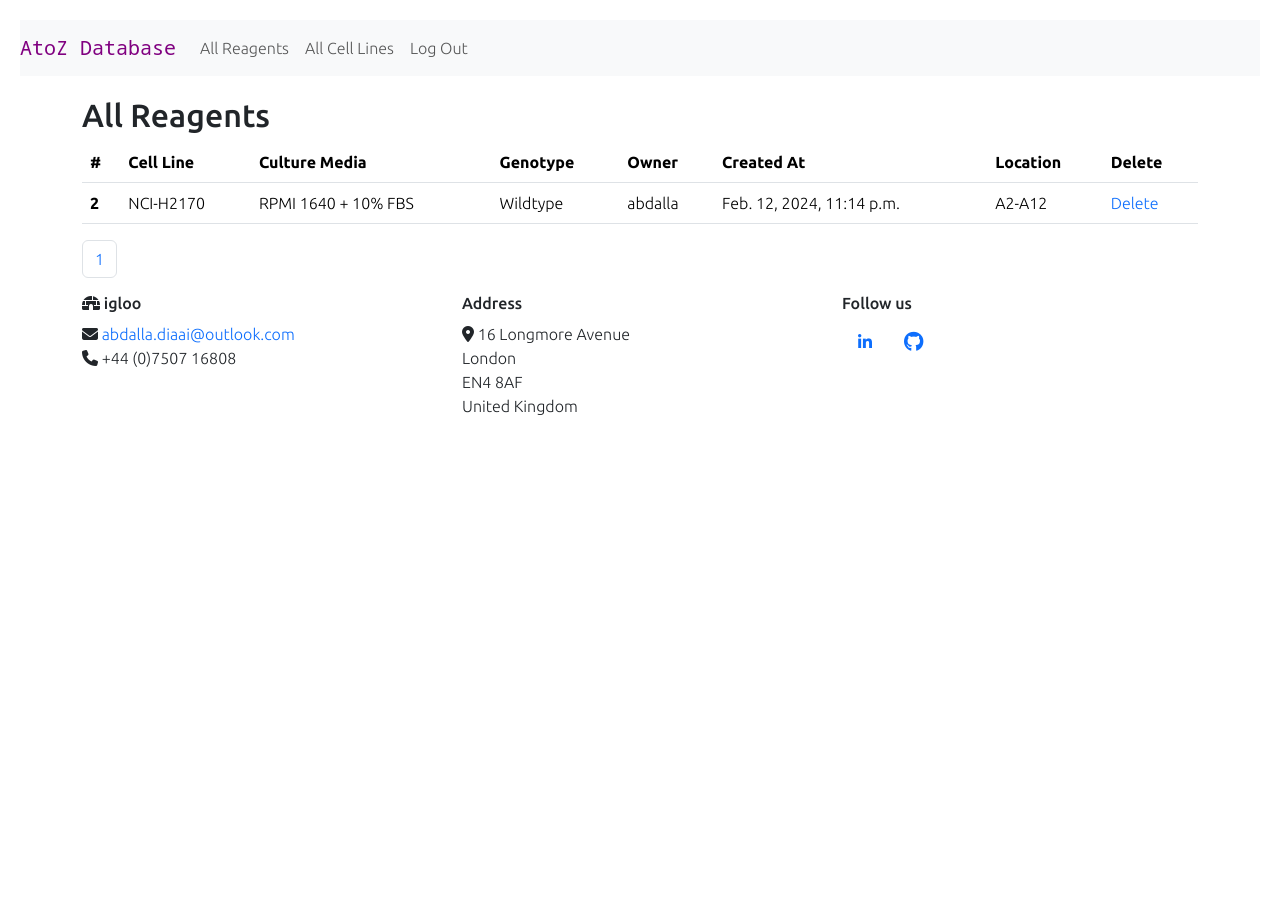
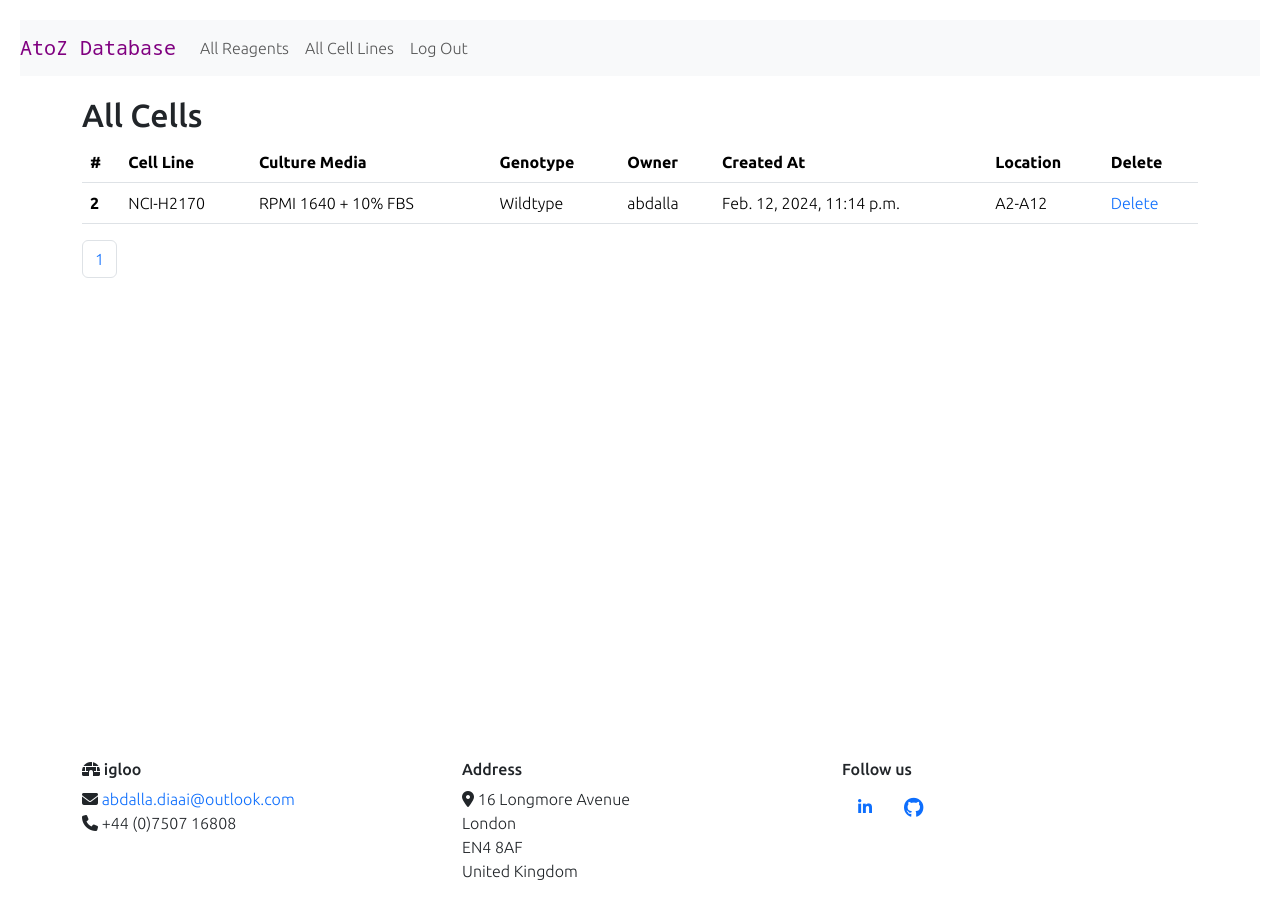
Before and after one commit to abdalla-diaai/A-Z-database, a Django app: page /view_cells in a window 1280 px wide. Before the commit the page ends 415 px from the top, so only its background shows below. Run offline with Django 4.2, Linux system fonts and the light colour scheme; a user stored in the database is signed in; data comes from the database, SQL or seed files in the repository; some libraries are stand-ins or nearby versions.

Commit message:
fixed footer issue.

```diff
--- a/AtoZ/reagents/static/reagents/styles.css
+++ b/AtoZ/reagents/static/reagents/styles.css
@@ -1,5 +1,6 @@
-html, body {
-    min-height: 100%;
+main {
+    position: relative;
+    min-height: 100vh;
 }
 .navbar {
     margin: 20px;
@@ -42,10 +43,10 @@ body {
 a {
     text-decoration: none;
 }
-.footer {
-    position: relative;
+
+footer {
+    position: absolute;
     bottom: 0;
     width: 100%;
-    background-color: #f8f9fa;
-    padding: 10px 0;
+    height: 2.5rem;
 }
--- a/AtoZ/reagents/templates/reagents/cells.html
+++ b/AtoZ/reagents/templates/reagents/cells.html
@@ -2,7 +2,7 @@
 {% load static %}
 
 {% block body %}
-<h2>All Reagents</h2>
+<h2>All Cells</h2>
 {% if user.is_authenticated %}
 <div>
     <table class="table">
--- a/AtoZ/reagents/templates/reagents/layout.html
+++ b/AtoZ/reagents/templates/reagents/layout.html
@@ -50,11 +50,13 @@
             </ul>
         </div>
     </nav>
+    <main>
+        <div class="container">
+            {% block body %}
+            {% endblock %}
+        </div>
+    </main>
 
-    <div class="container">
-        {% block body %}
-        {% endblock %}
-    </div>
     <!-- footer -->
     <footer>
         <div class="container">
```
